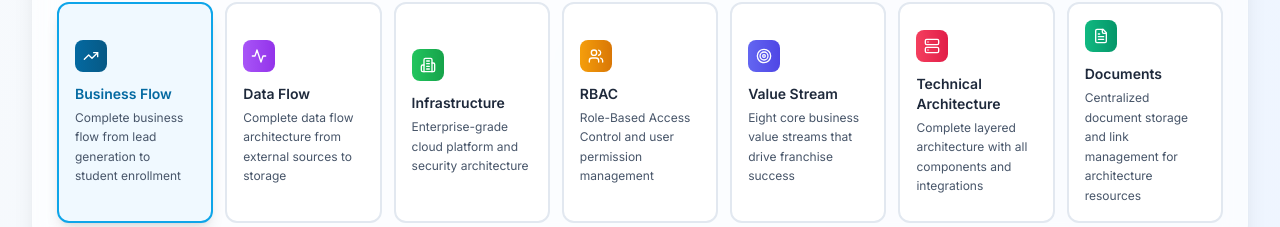
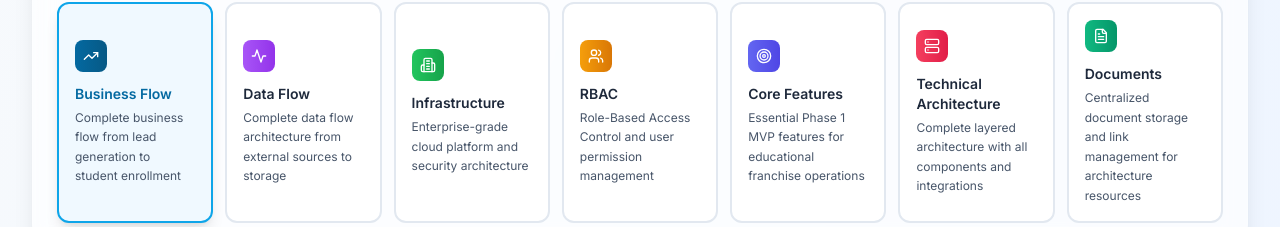
Before and after one commit to armankhan1999/FranFlow-Architecture, a Next.js app: page /client-view in a window 1280 px wide. Shown: the part 461-688 px from the top of the page. Built offline with nearby package versions, Linux system fonts and the light colour scheme.

Commit message:
Update menu name from 'Value Stream' to 'Core Features' in client view navigation

```diff
--- a/src/pages/client-view.tsx
+++ b/src/pages/client-view.tsx
@@ -71,8 +71,8 @@ export default function ClientView() {
     },
     {
       id: 'value-stream',
-      title: 'Value Stream',
-      description: 'Eight core business value streams that drive franchise success',
+      title: 'Core Features',
+      description: 'Essential Phase 1 MVP features for educational franchise operations',
       icon: Target,
       color: 'bg-gradient-to-r from-indigo-500 to-indigo-600',
       activeColor: 'bg-gradient-to-r from-indigo-700 to-indigo-800'
```
